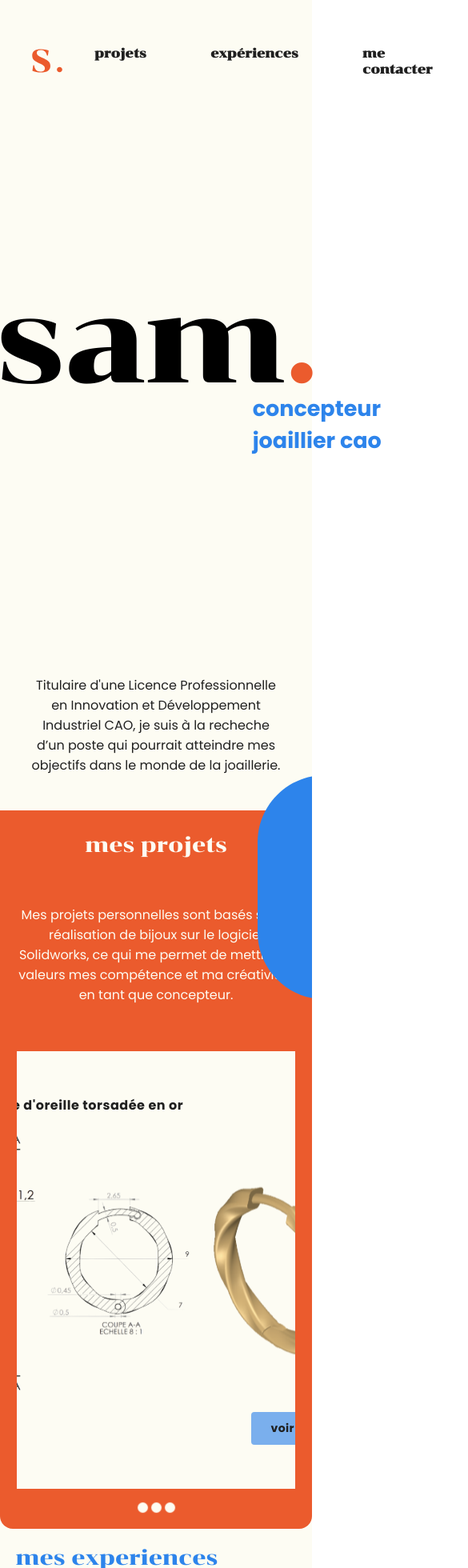
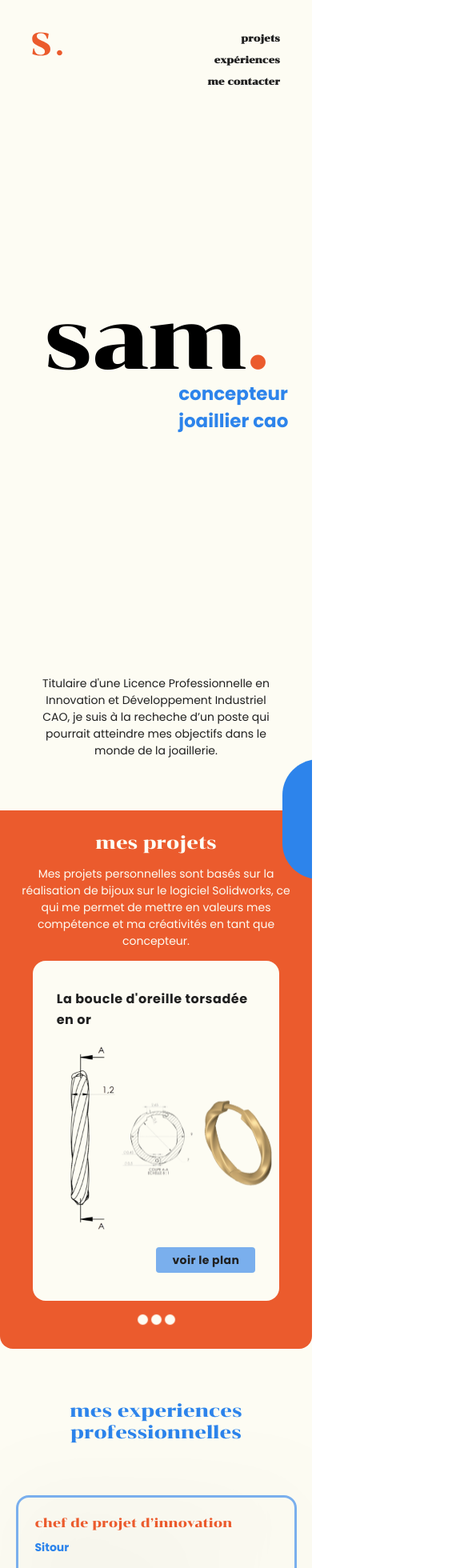
Before and after one commit to chelsm/samuel-song, a React (Create React App) app: page / in a window 390 px wide. Shown: the top 1960 px of the page at 80% size, 585 px wide, since content can reach past the window. Built offline with nearby package versions, Linux system fonts and the light colour scheme.

Commit message:
responsive + favicon

```diff
--- a/public/index.html
+++ b/public/index.html
@@ -24,7 +24,7 @@
       work correctly both with client-side routing and a non-root public URL.
       Learn how to configure a non-root public URL by running `npm run build`.
     -->
-    <title>React App</title>
+    <title>Samuel Song</title>
   </head>
   <body>
     <noscript>You need to enable JavaScript to run this app.</noscript>
--- a/src/App.js
+++ b/src/App.js
@@ -43,7 +43,7 @@ const useStyles = makeStyles({
     fontSize: 27,
     position: 'absolute',
     left: '80%',
-    width: '100%',
+    width: 'max-content',
     bottom: '-55px'
   },
   presentation: {
@@ -57,9 +57,26 @@ const useStyles = makeStyles({
   },
   decoration: {
     position: 'absolute',
-    right:0,
+    right: 0,
     height: 280,
+
   },
+  '@media screen and (max-width: 700px)': {
+    name: {
+      fontSize: '7em'
+    },
+    job: {
+      fontSize: 23,
+      left: '60%',
+      width: 'max-content'
+    },
+    presentation: {
+      fontSize: 14,
+    },
+    decoration: {
+      height: 150,
+    }
+  }
 })
 
 
@@ -93,8 +110,8 @@ function App() {
       </div>
       <Projet />
       <Experience />
-      <Contact/>
-      <Footer/>
+      <Contact />
+      <Footer />
 
     </div>
 
--- a/src/components/contact.js
+++ b/src/components/contact.js
@@ -100,6 +100,34 @@ const useStyles = makeStyles({
 
         }
     },
+    sendMsg: {
+        fontFamily: 'Poppins-Bold',
+        color: 'var(--flash-orange)',
+        fontSize: ' 1rem',
+    },
+    '@media screen and (max-width: 700px)': {
+        root:{
+            gap: '10vh'
+        },
+        decoration: {
+            height: 150,
+        },
+        title: {
+            fontSize: 23
+        },
+        caption:{
+            display: 'none'
+        },
+        containerform:{
+            top: '50%',
+            width: '90%',
+            left: '50%',
+        },
+        containerRed:{
+            height: 510
+        }
+    }
+
 
 })
 
@@ -145,6 +173,15 @@ function Contact() {
                             <button type="submit" className={classes.btnSend} disabled={state.submitting}>
                                 envoyer
                             </button>
+                            {
+                                state.succeeded &&
+                                (
+                                    <Typography variant="h2" className={classes.sendMsg}>
+                                        message envoyé
+                                    </Typography>
+                                )
+                            }
+
                         </form>
                     </div>
                 </div>
--- a/src/components/experience.js
+++ b/src/components/experience.js
@@ -8,12 +8,13 @@ const useStyles = makeStyles({
         gap: 64,
         flexDirection: 'column',
         alignItems: 'center',
-        padding: '5%',
+        padding: '64px 5%',
     },
     title: {
         color: 'var(--baby-blue)',
         fontFamily: 'Chonburi',
-        fontSize: 27
+        fontSize: 27,
+        textAlign: 'center'
     },
     jobContainer: {
         display: 'grid',
@@ -52,8 +53,19 @@ const useStyles = makeStyles({
         fontWeight: 400,
         fontSize: 14,
         color: 'var(--dark-gray)'
+    },
+    '@media screen and (max-width: 700px)': {
+        title: {
+            fontSize: 23
+        },
+        jobContainer: {
+            display: 'grid',
+            gridTemplateColumns: '1fr',
+            gridTemplateRows: 'repeat(4, 1fr)',
+            gridColumnGap: 0,
+            gridRowGap: 20,
+        }
     }
-
 })
 
 
--- a/src/components/footer.js
+++ b/src/components/footer.js
@@ -16,7 +16,8 @@ const useStyles = makeStyles({
     copyright:{
         color: 'var(--flash-orange)',
         fontFamily: 'Poppins-Medium',
-        fontSize: 12
+        fontSize: 12,
+        textAlign: 'center'
     }
 
 })
--- a/src/components/header.js
+++ b/src/components/header.js
@@ -3,7 +3,7 @@ import Logo from '../static/icon/logo.svg'
 import { makeStyles } from '@material-ui/core'
 
 const useStyles = makeStyles({
-    root:{
+    root: {
         padding: 40,
         display: 'flex',
         flexDirection: 'row',
@@ -11,20 +11,32 @@ const useStyles = makeStyles({
     },
     listLinks: {
         display: 'flex',
-        listStyle:'none',
+        listStyle: 'none',
         gap: '5em',
         '& a': {
-            textDecoration:'none',
+            textDecoration: 'none',
             fontFamily: 'Chonburi',
             color: 'var(--dark-gray)',
-            fontWeight:'bold',
+            fontWeight: 'bold',
             '&:hover': {
-            cursor:'pointer',
+                cursor: 'pointer',
                 color: 'var(--flash-orange)',
 
             }
         }
     },
+    '@media screen and (max-width: 700px)': {
+        root:{
+            alignItems: 'flex-start'
+        },
+        listLinks: {
+            fontSize: 12,
+            gap: '1em',
+            flexDirection: 'column',
+            alignItems: 'flex-end',
+            margin: 0
+        },
+    }
 })
 
 
@@ -33,23 +45,23 @@ function Header() {
 
     const scrollToProjet = () => {
         const comp = document.getElementById("projet");
-        comp.scrollIntoView({behavior: "smooth", block: "center", inline: "nearest"})
+        comp.scrollIntoView({ behavior: "smooth", block: "center", inline: "nearest" })
     }
     const scrollToExp = () => {
         const exp = document.getElementById("exp");
-        exp.scrollIntoView({behavior: "smooth", block: "center", inline: "nearest"})
+        exp.scrollIntoView({ behavior: "smooth", block: "center", inline: "nearest" })
     }
     const scrollToCont = () => {
         const cont = document.getElementById("cont");
-        cont.scrollIntoView({behavior: "smooth", block: "center", inline: "nearest"})
+        cont.scrollIntoView({ behavior: "smooth", block: "center", inline: "nearest" })
     }
     return (
         <header className={classes.root}>
-        <img src={Logo} className="App-logo" alt="logo"/>
+            <img src={Logo} className="App-logo" alt="logo" />
             <ul className={classes.listLinks}>
-            <li onClick={()=>scrollToProjet()}><a>projets</a></li>
-            <li onClick={()=>scrollToExp()}><a>expériences</a></li>
-            <li onClick={()=>scrollToCont()}><a>me contacter</a></li>
+                <li onClick={() => scrollToProjet()}><a>projets</a></li>
+                <li onClick={() => scrollToExp()}><a>expériences</a></li>
+                <li onClick={() => scrollToCont()}><a>me contacter</a></li>
 
             </ul>
         </header>
--- a/src/components/project/components/carousel.js
+++ b/src/components/project/components/carousel.js
@@ -18,7 +18,6 @@ import PdfTwist from '../../../static/documents/plan_boucle_torsade.pdf'
 
 const useStyles = makeStyles({
     root: {
-        height: '400px',
         width: '105%',
         '& .rec.rec-arrow': {
             display: 'none'
@@ -83,6 +82,19 @@ const useStyles = makeStyles({
     containerBtn: {
         display: 'flex',
         justifyContent: 'flex-end',
+    },
+    '@media screen and (max-width: 700px)': {
+        card:{
+            width: '-webkit-fill-available',
+            padding: '35px 30px'
+        },
+        img:{
+            height: 250,
+            maxWidth: 100,
+        },
+        btnSeePlan:{
+            padding: '4px 20px'
+        }
     }
 })
 
--- a/src/components/project/index.js
+++ b/src/components/project/index.js
@@ -25,6 +25,17 @@ const useStyles = makeStyles({
     fontFamily: 'Poppins-Regular',
     fontSize: 16,
     textAlign: 'center',
+  },
+  '@media screen and (max-width: 700px)': {
+    title:{
+      fontSize: 23
+    },
+    description:{
+      fontSize: 14
+    },
+    root:{
+      height: '100%'
+    }
   }
 })
 
```
Also changed, not shown: 1 other file (tests, documents, lock files or other folders). Lines whose indentation alone changed are shown as unchanged.
